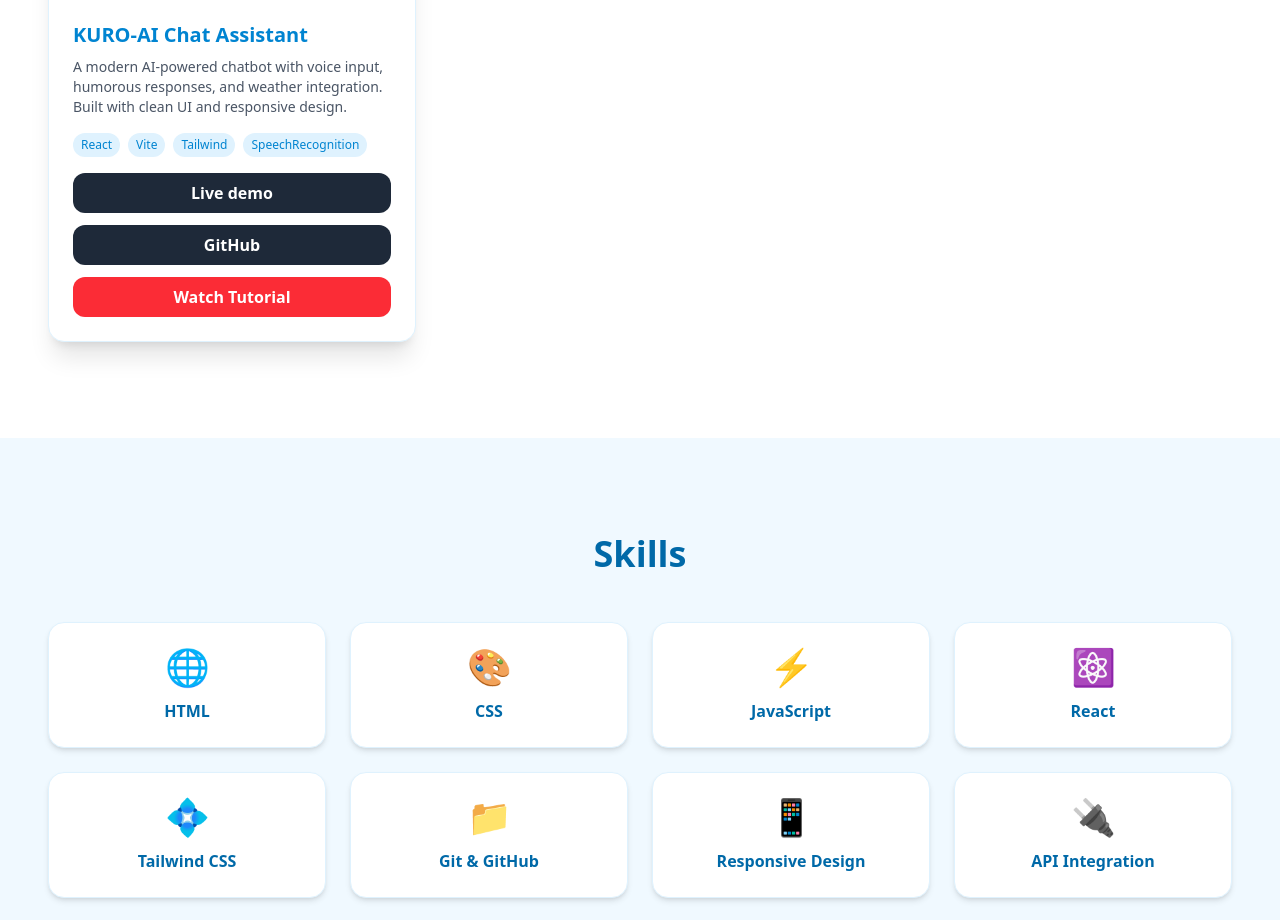
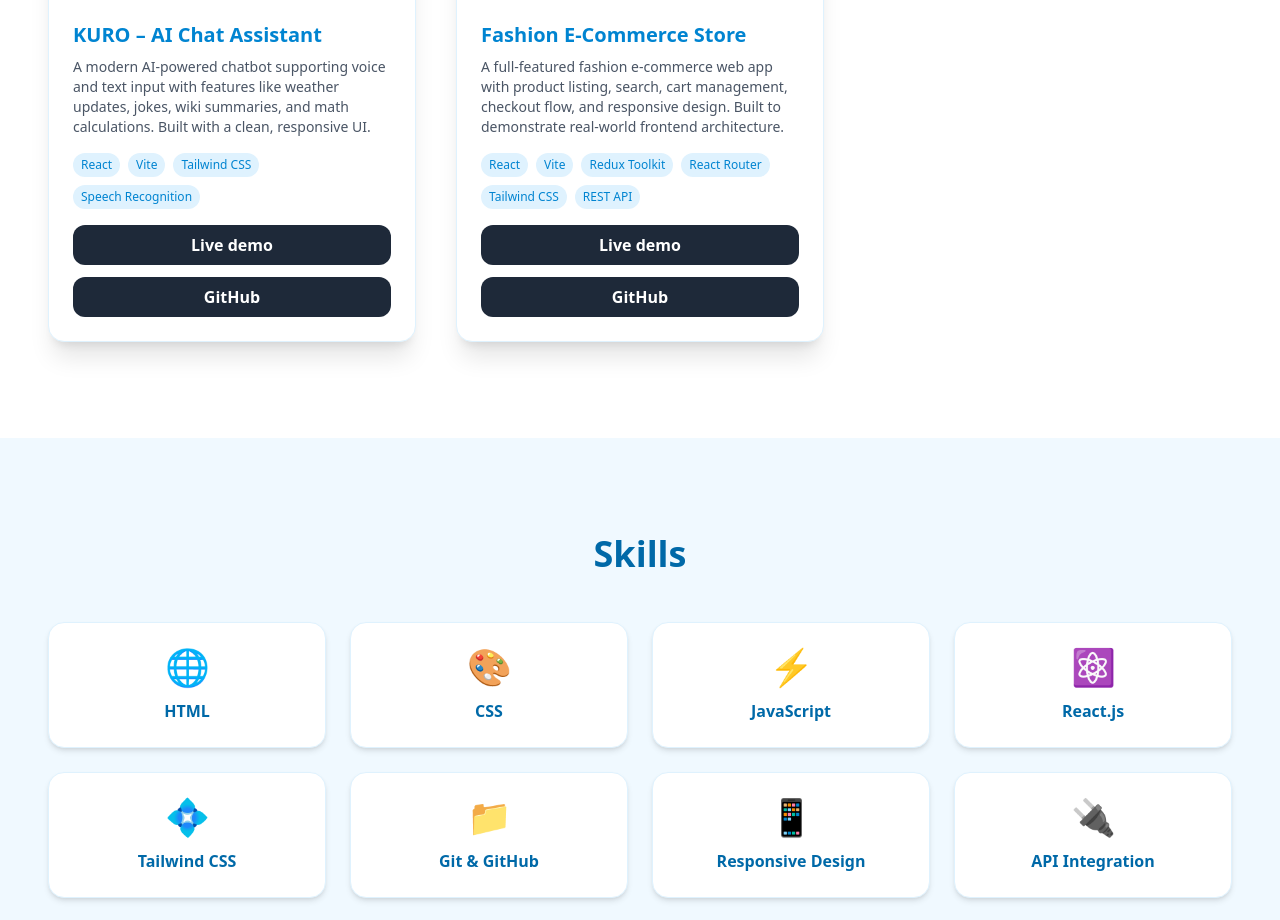
Before and after one commit to mniSujalTaneja/Portfolio, a React (Vite) app: page / in a window 1280 px wide. Shown: the part 1180-2100 px from the top of the page. Built offline with nearby package versions, Linux system fonts and the light colour scheme.

Commit message:
add ecommerce project

```diff
--- a/src/components/Projects/Projectcard.jsx
+++ b/src/components/Projects/Projectcard.jsx
@@ -21,9 +21,9 @@
                     <a href={project.github} target="_blank" className="w-full text-center py-2 rounded-xl bg-gray-800 text-white font-semibold hover:bg-black transition">
                         GitHub
                     </a>
-                    <a href={project.video} target="_blank" className="w-full text-center py-2 rounded-xl bg-red-500 text-white font-semibold hover:bg-red-600 transition">
+                    {project.video&&<a href={project.video} target="_blank" className="w-full text-center py-2 rounded-xl bg-red-500 text-white font-semibold hover:bg-red-600 transition">
                        Watch Tutorial
-                    </a>
+                    </a>}
                 </div>
             </div>
         </div>
--- a/src/components/Projects/projectsData.js
+++ b/src/components/Projects/projectsData.js
@@ -1,15 +1,36 @@
-import kuroImg from "../../assets/kuro.png"
-export const projectsData=[
-    {
-        id:1,
-        title:"KURO-AI Chat Assistant",
-        description:"A modern AI-powered chatbot with voice input, humorous responses, and weather integration. Built with clean UI and responsive design.",
-        image:kuroImg,
-        technologies:["React","Vite","Tailwind","SpeechRecognition"],
-        video:"",
-        github:"https://github.com/mniSujalTaneja/KURO",
-        demo:"https://kuro-ai-three.vercel.app/",
+import kuroImg from "../../assets/kuro.png";
+import ecommerceImg from "../../assets/ecommerce.png"; // add image when you have it
 
-    },
-]
+export const projectsData = [
+  {
+    id: 1,
+    title: "KURO – AI Chat Assistant",
+    description:
+      "A modern AI-powered chatbot supporting voice and text input with features like weather updates, jokes, wiki summaries, and math calculations. Built with a clean, responsive UI.",
+    image: kuroImg,
+    technologies: ["React", "Vite", "Tailwind CSS", "Speech Recognition"],
+    video: "",
+    github: "https://github.com/mniSujalTaneja/KURO",
+    demo: "https://kuro-ai-three.vercel.app/",
+  },
+  {
+    id: 2,
+    title: "Fashion E-Commerce Store",
+    description:
+      "A full-featured fashion e-commerce web app with product listing, search, cart management, checkout flow, and responsive design. Built to demonstrate real-world frontend architecture.",
+    image: ecommerceImg,
+    technologies: [
+      "React",
+      "Vite",
+      "Redux Toolkit",
+      "React Router",
+      "Tailwind CSS",
+      "REST API",
+    ],
+    video: "",
+    github: "https://github.com/mniSujalTaneja/Fashion",
+    demo: "https://fashion-sujal.vercel.app/",
+  },
+];
+
 export default projectsData;
--- a/src/components/Skills/Skills.jsx
+++ b/src/components/Skills/Skills.jsx
@@ -3,7 +3,7 @@
         { name: "HTML", icon: "🌐" },
         { name: "CSS", icon: "🎨" },
         { name: "JavaScript", icon: "⚡" },
-        { name: "React", icon: "⚛️" },
+        { name: "React.js", icon: "⚛️" },
         { name: "Tailwind CSS", icon: "💠" },
         { name: "Git & GitHub", icon: "📁" },
         { name: "Responsive Design", icon: "📱" },
```
Also changed, not shown: src/assets/ecommerce.png (added).
